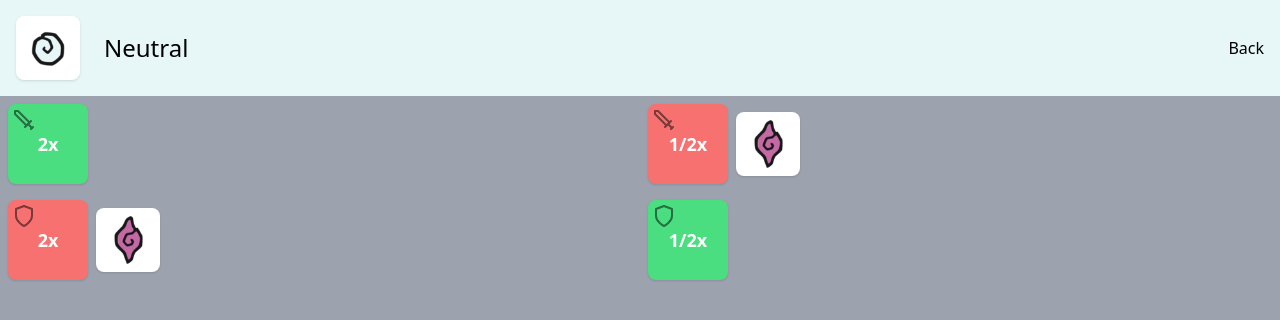
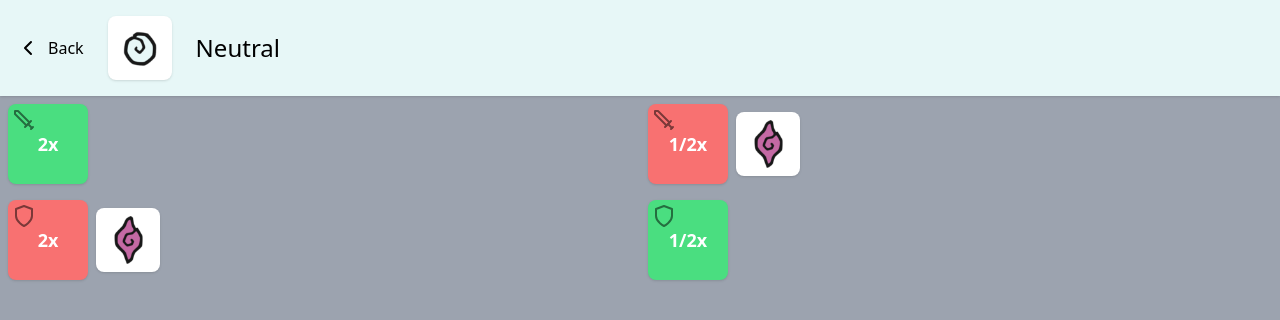
Before and after one commit to phjorgensen/tem-types, a Svelte app: page / in a window 1280 px wide. Both pictures are taken after a click on the button "Neutral". Shown: the top 320 px of the page. Built offline with nearby package versions, Linux system fonts and the light colour scheme.

Commit message:
feat(PageHeader): add icon to back button

```diff
--- a/src/components/PageHeader.svelte
+++ b/src/components/PageHeader.svelte
@@ -1,6 +1,7 @@
 <script lang="ts">
   import { pop } from "svelte-spa-router";
   import TemTypeIcon from "./TemTypeIcon.svelte";
+  import Icon from "./Icon.svelte";
 
   export let icon: string | undefined = undefined;
   export let text: string;
@@ -9,18 +10,21 @@
 </script>
 
 <div
-  class="flex items-center justify-between gap-4 p-4"
+  class="flex items-center justify-between gap-4 p-4 shadow"
   style="background-color: {bgColour};"
 >
   <div class="flex items-center gap-6">
+    {#if backButton}
+      <button class="flex items-center gap-2" on:click={pop}>
+        <Icon name="chevron-left" />
+        <p>Back</p>
+      </button>
+    {/if}
+
     {#if icon}
       <TemTypeIcon {icon} />
     {/if}
 
     <h3>{text}</h3>
   </div>
-
-  {#if backButton}
-    <button on:click={() => pop()}>Back</button>
-  {/if}
 </div>
```
Also changed, not shown: public/assets/icons/arrow-left.svg (added), public/assets/icons/chevron-left.svg (added).
